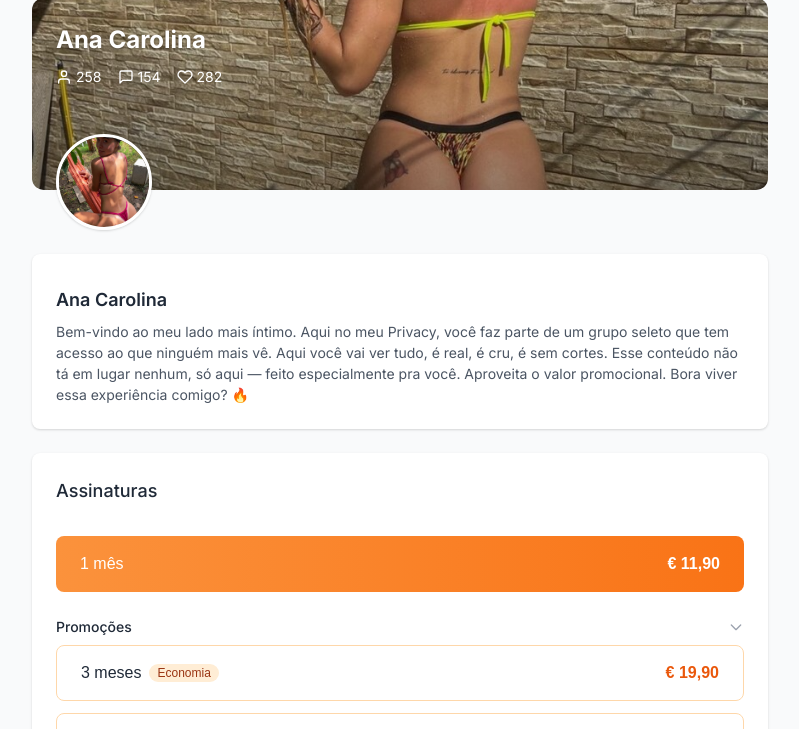
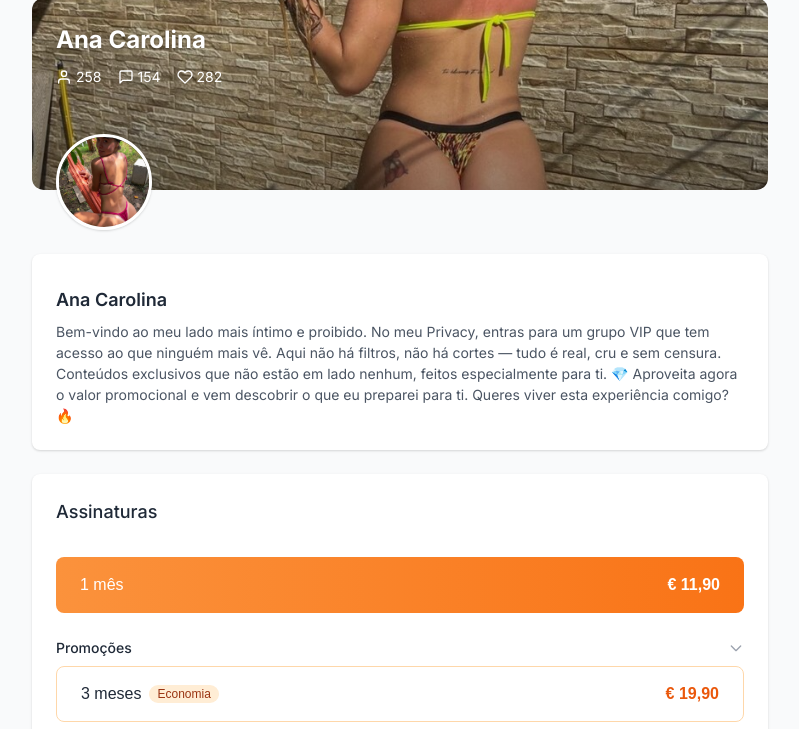
Before and after one commit to minhaclaro79-lab/privacy-58248.com, a plain HTML site: page index.html in a window 1280 px wide. Shown: the part 67-796 px from the top of the page, without its empty margins (240-1039 px from the left). Drawn offline with Linux system fonts and the light colour scheme; no server answers; a script that the page names is missing.

Commit message:
Update index.html

```diff
--- a/index.html
+++ b/index.html
@@ -763,9 +763,12 @@
         <span>Ana Carolina</span>
         <!-- <p class="username">@zefelipe</p> -->
         <p class="bio">
+Bem-vindo ao meu lado mais íntimo e proibido. No meu Privacy, entras para um grupo VIP que tem acesso ao que ninguém mais vê.
+Aqui não há filtros, não há cortes — tudo é real, cru e sem censura. Conteúdos exclusivos que não estão em lado nenhum, feitos especialmente para ti.
 
-Bem-vindo ao meu lado mais íntimo. Aqui no meu Privacy, você faz parte de um grupo seleto que tem acesso ao que ninguém mais vê. Aqui você vai ver tudo, é real, é cru, é sem cortes. Esse conteúdo não tá em lugar nenhum, só aqui — feito especialmente pra você. Aproveita o valor promocional. Bora viver essa experiência comigo? 🔥
-        </p>
+💎 Aproveita agora o valor promocional e vem descobrir o que eu preparei para ti.
+Queres viver esta experiência comigo? 🔥
+            </p>
       </div>
     </div>
 
```
